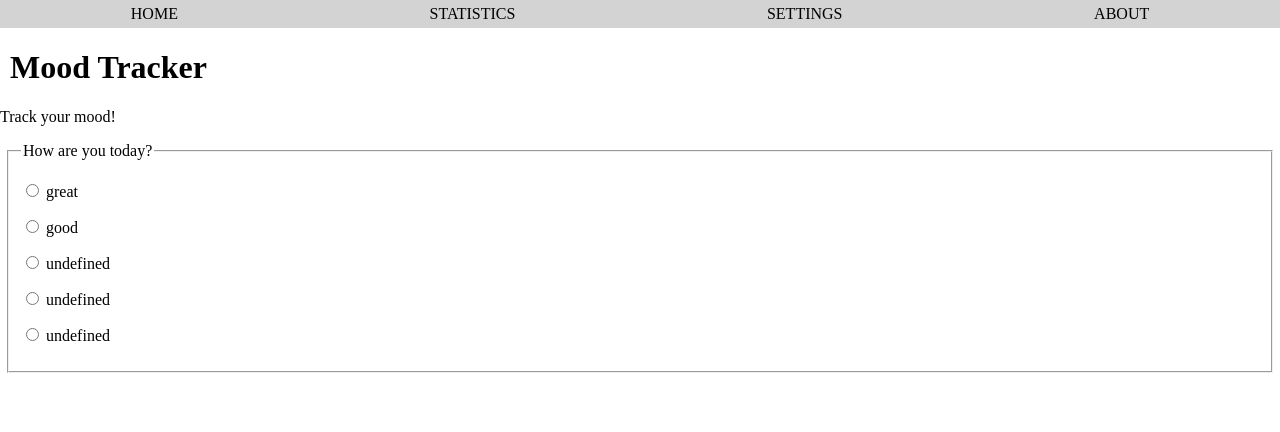
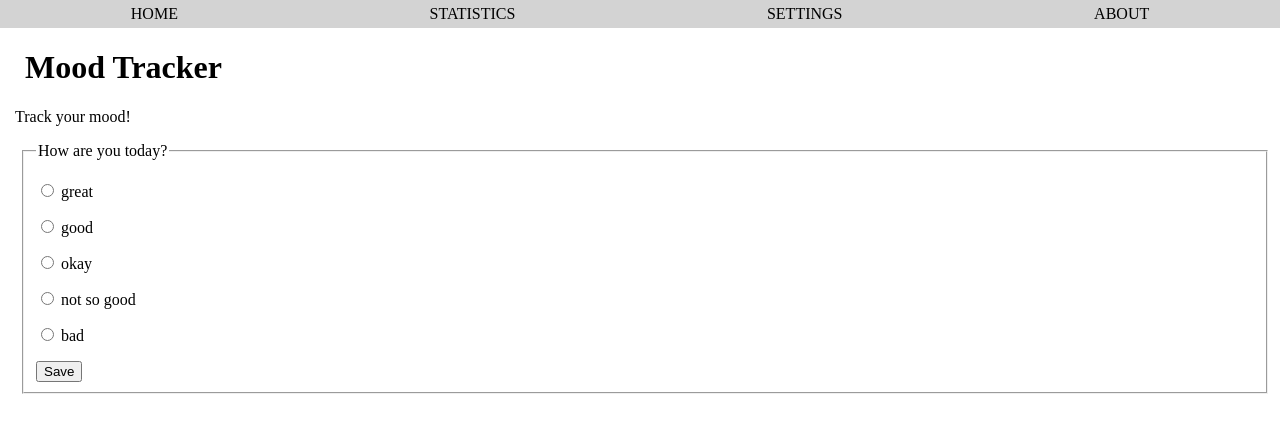
Before and after one commit to c-facade/svelte-mood-tracker, a SvelteKit app: page / in a window 1280 px wide. Shown: the top 432 px of the page. Built offline with nearby package versions, Linux system fonts and the light colour scheme.

Commit message:
small adjustments

```diff
--- a/package.json
+++ b/package.json
@@ -11,7 +11,7 @@
 		"lint": "eslint ."
 	},
 	"devDependencies": {
-		"@sveltejs/adapter-auto": "^3.0.0",
+		"@sveltejs/adapter-auto": "^3.1.1",
 		"@sveltejs/kit": "^2.0.0",
 		"@sveltejs/vite-plugin-svelte": "^3.0.0",
 		"@types/eslint": "8.56.0",
--- a/src/routes/+layout.svelte
+++ b/src/routes/+layout.svelte
@@ -5,7 +5,9 @@
 	<a href="/about">About</a>
 </nav>
 
-<slot></slot>
+<div style="margin: 5px; margin-left: 15px;">
+	<slot></slot>
+</div>
 
 <style>
 	nav {
--- a/src/routes/+page.svelte
+++ b/src/routes/+page.svelte
@@ -5,10 +5,25 @@
 	const moods= [
 		{
 			name: 'great',
-			value: 5},
-		{name: 'good',
-			value: 4}
-		, 'okay', 'not so good', 'bad'];
+			value: 5
+		},
+		{
+			name: 'good',
+			value: 4
+		},
+		{
+			name: 'okay',
+			value: 3,
+		},
+		{
+			name: 'not so good',
+			value: 2,
+		},
+		{
+			name: 'bad',
+			value: 1
+		}
+	];
 </script>
 
 <form>
@@ -20,6 +35,7 @@
 			<label for="mood-{mood.value}">{mood.name}</label>
 			<p>
 		{/each}
+	<button type="submit">Save</button>
 	</fieldset>
 </form>
 
```
Also changed, not shown: 1 other file (tests, documents, lock files or other folders).
